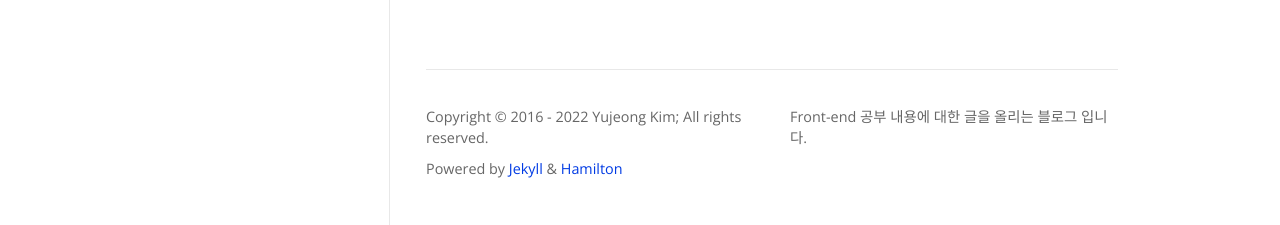
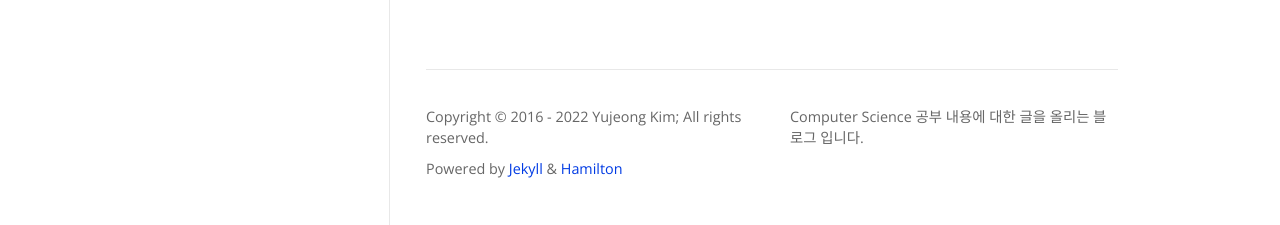
Before and after one commit to YoujKim/YoujKim.github.io, a Jekyll site: the page built from index.html, in a window 1280 px wide. Shown: the part 2092-2317 px from the top of the page. Built offline with Jekyll 4.4.1, drawn with Linux system fonts in a browser that asks for light colours; nearby versions of some CDN libraries; some web fonts are replaced; the list of posts is cut into pages by our own code.

Commit message:
readme 수정

```diff
--- a/_config.yml
+++ b/_config.yml
@@ -1,5 +1,5 @@
 title: YouJ's CS blog
-description: Front-end 공부 내용에 대한 글을 올리는 블로그 입니다.
+description: Computer Science 공부 내용에 대한 글을 올리는 블로그 입니다.
 author: Yujeong Kim
 avatar: /logo.png
 email: kimyou712@yonsei.ac.kr
```
Also changed, not shown: README.md.
